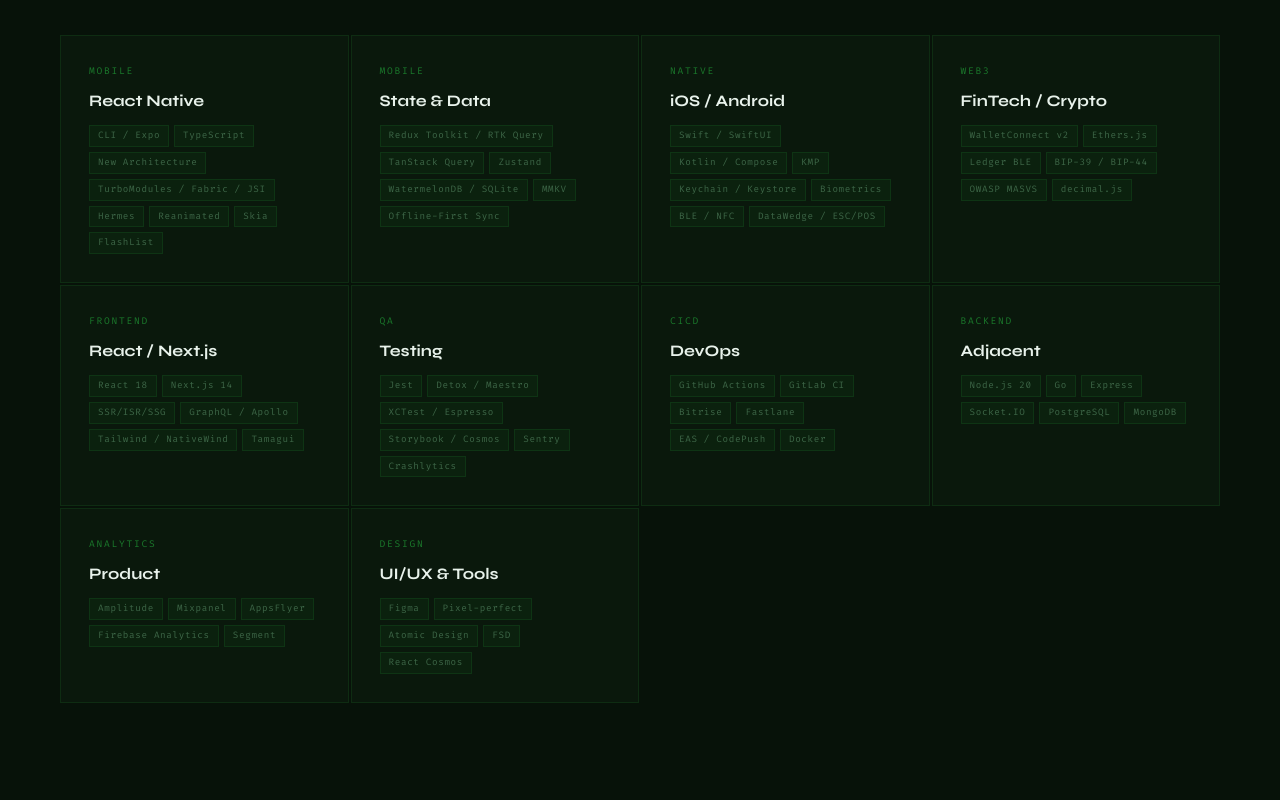
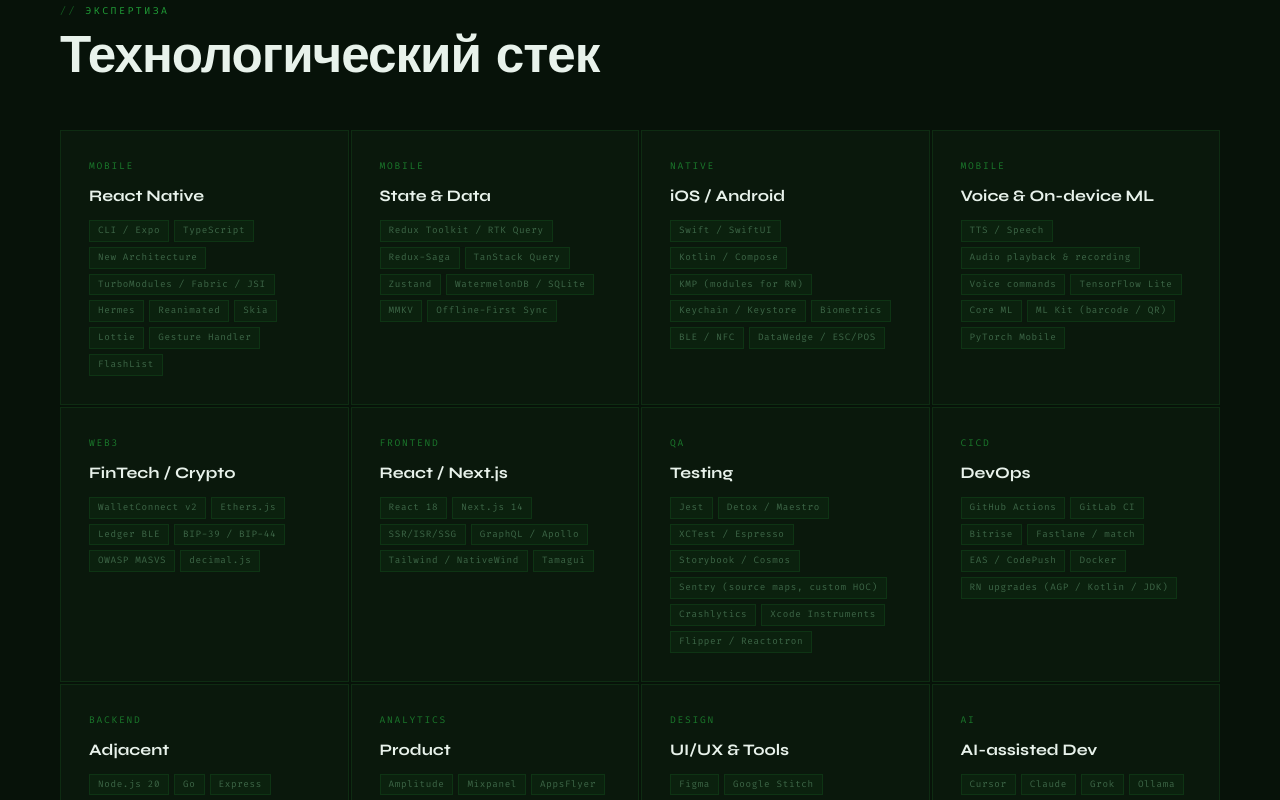
Before and after one commit to AiStockSearch/MYPortfolio, a React (Vite) app: page / in a window 1280 px wide. Shown: the part 2540-3340 px from the top of the page. Built offline with nearby package versions, Linux system fonts and the light colour scheme; no server answers.

Commit message:
content: sync descriptions with confirmed CV (builds/releases, RN upgrades, voice/ML, KMP, UI, Sentry HOC, AI & design tools, MMKV) (#7)
Co-authored-by: Slava Yakimov <anitalorack@yandex.ru>

```diff
--- a/src/content/entities/yaml/engagements/timeline/flowwow-erp.yaml
+++ b/src/content/entities/yaml/engagements/timeline/flowwow-erp.yaml
@@ -63,6 +63,7 @@
         стабильности и предсказуемого UX на кассе"
       - "<span class='m'>TestFlight</span> для iOS-дистрибуции бета-сборок; <span class='m'>Firebase</span> + <span class='m'>Amplitude</span>
         для аналитики событий"
+      - "Since Flowwow I personally own mobile <span class='m'>builds &amp; releases</span>: build.gradle, productFlavors / buildTypes dev / stage / prod, AAB signing (keystore + Play App Signing); Xcode targets, schemes, xcconfig, certificates and provisioning via fastlane match; dev / stage / prod environments via react-native-config with Sentry and Firebase per environment"
     "backend":
       - "Firebase (FCM, analytics) with custom REST to the core"
       - "Amplitude product analytics in addition to Firebase funnels"
@@ -110,6 +111,7 @@
         из‑за гонок жестов и нестабильности на части девайсов"
       - "<span class='m'>TestFlight</span> для iOS-бет; <span class='m'>Firebase</span> + <span class='m'>Amplitude</span> для
         продуктовой аналитики и воронок"
+      - "С Flowwow лично веду мобильную <span class='m'>сборку и релизы</span>: build.gradle, productFlavors / buildTypes dev / stage / prod, подпись AAB (keystore + Play App Signing); Xcode targets, schemes, xcconfig, сертификаты и provisioning через fastlane match; окружения dev / stage / prod через react-native-config с Sentry и Firebase на окружение"
     "backend":
       - "Firebase (FCM, аналитика) вместе с кастомным REST к ядру"
       - "Amplitude как отдельный контур продуктовой аналитики"
--- a/src/content/entities/yaml/engagements/timeline/haqqex-wallet.yaml
+++ b/src/content/entities/yaml/engagements/timeline/haqqex-wallet.yaml
@@ -64,6 +64,7 @@
         backend, release process (GitHub Actions / Fastlane → TestFlight / Play Internal → stores)"
       - "State & networking: Redux Toolkit / RTK Query, Event Emitter patterns, NetInfo for connectivity-aware UX;
         react-native-config for environment separation"
+      - "React Native upgrade <span class='m'>0.74 → 0.79.2</span> with matching Android toolchain bumps (AGP / Kotlin / JDK 17, Gradle 8) and iOS targets / schemes / xcconfig per environment"
     "backend":
       - "Real-time order book & market quotes via WebSocket / Socket.io with reconnect and resync"
       - "RPC clients & EVM contract interaction for non-custodial trading and on-chain flows"
@@ -104,6 +105,7 @@
         API-контрактов с бэкендом, релизный процесс (GitHub Actions / Fastlane → TestFlight / Play Internal → сторы)"
       - "Стейт и сеть: Redux Toolkit / RTK Query, Event Emitter, NetInfo для connectivity-aware UX;
         react-native-config для разделения окружений"
+      - "Апгрейд React Native <span class='m'>0.74 → 0.79.2</span> с обновлением Android-тулчейна (AGP / Kotlin / JDK 17, Gradle 8) и iOS targets / schemes / xcconfig под окружения"
     "backend":
       - "Realtime стакан и котировки через WebSocket / Socket.io с реконнектом и ресинхронизацией"
       - "RPC-клиенты и взаимодействие с EVM-контрактами для non-custodial торговли и on-chain сценариев"
--- a/src/content/entities/yaml/engagements/timeline/mobility-top.yaml
+++ b/src/content/entities/yaml/engagements/timeline/mobility-top.yaml
@@ -35,7 +35,7 @@
       - "**State & API**: **RTK Query** over **RESTful** services (catalog, cart, checkout, profile); cache policies, invalidation,
         optimistic-friendly patterns where safe"
       - "**Realtime**: **WebSocket** channel for price/stock/ops signals the UI subscribed to alongside REST snapshots"
-      - "**Persistence**: **react-native-mmkv** for fast key-value (tokens, flags, lightweight prefs) next to RTK cache strategy"
+      - "**Persistence**: **react-native-mmkv** for fast key-value (cart, tokens, flags, lightweight prefs) next to RTK cache strategy"
       - "**Push**: **Pushy** for reliable notification delivery in the project’s transport choice"
       - "**Analytics**: **Amplitude** + complementary funnel/crash tooling (**Firebase Analytics**, **Crashlytics**,
         **Sentry**) in a production observability bundle"
@@ -59,7 +59,7 @@
       - "**Данные**: **RTK Query** поверх **REST** (каталог, корзина, чекаут, профиль); кэш, инвалидация, аккуратные
         оптимистичные обновления где уместно"
       - "**WebSocket** для живых сигналов (остатки, цены, операционные события) параллельно REST"
-      - "**react-native-mmkv**: быстрые KV (токены, флаги, настройки) рядом с политикой кэша RTK"
+      - "**react-native-mmkv**: быстрые KV (корзина, токены, флаги, настройки) рядом с политикой кэша RTK"
       - "**Pushy** как транспорт **push**-уведомлений в этом проекте"
       - "**Аналитика**: **Amplitude** + **Firebase Analytics**, **Crashlytics**, **Sentry** — полный контур наблюдаемости"
       - "**Биометрия** для быстрого возврата в сессию с fallback на форму входа"
--- a/src/content/entities/yaml/engagements/timeline/transline.yaml
+++ b/src/content/entities/yaml/engagements/timeline/transline.yaml
@@ -48,6 +48,7 @@
         (build → signing → TestFlight / Play Internal) — pipeline initiated, not fully stabilized in ~2 months"
       - "<span class='m'>Tech Lead</span>: mobile track leadership, Code Review, API contract design, internal tooling
         release process"
+      - "React Native upgrade <span class='m'>0.79.2 → 0.84.2</span> (New Architecture) — build and release pipeline owned personally"
     "backend":
       - "API contract design with backend for logistics domains (geo / notify and adjacent)"
       - "Main product repo private: GitLab <span class='m'>transline-mobile/mobile</span> — not public"
@@ -74,6 +75,7 @@
         инициирован, не стабилизирован полностью за ~2 месяца"
       - "<span class='m'>Tech Lead</span>: руководство мобильным направлением, Code Review, API-контракты, релизы
         внутреннего инструментария"
+      - "Апгрейд React Native <span class='m'>0.79.2 → 0.84.2</span> (New Architecture) — сборку и релизы веду лично"
     "backend":
       - "Проектирование API-контрактов с бэкендом (гео / notify и смежные домены)"
       - "Основной product-репозиторий приватный: GitLab <span class='m'>transline-mobile/mobile</span>"
--- a/src/content/resume/cv.ts
+++ b/src/content/resume/cv.ts
@@ -157,7 +157,7 @@
       location: "Москва, м. Академическая · Удалённо / Офис / Релокация",
       profileTitle: "Профиль",
       profileBody:
-        "Senior Mobile Developer, 8+ лет в React Native и нативной разработке (Swift / Kotlin / KMP). Специализация: FinTech / Web3, Enterprise LMS, Offline-First и POS/hardware. Опыт лидирования мобильных команд до 5 человек, публикации в App Store и Google Play, crash-free >99.9%. Фокус: Senior / Lead Mobile (RN) и Mobile Architect (RN + native iOS/Android).\nАнглийский C1. Контрибьютор react-hook-form и zustand. 2 место Web3 Hackathon 2023.\n",
+        "Senior Mobile Developer, 8+ лет в React Native и нативной разработке (Swift / Kotlin / KMP). Специализация: FinTech / Web3, Enterprise LMS, Offline-First и POS/hardware. Опыт лидирования мобильных команд до 5 человек, публикации в App Store и Google Play, crash-free >99.9%. С Flowwow лично веду мобильную сборку и релизы; апгрейды RN: haqqex 0.74 → 0.79.2, Транслайн 0.79.2 → 0.84.2 (New Architecture). Фокус: Senior / Lead Mobile (RN) и Mobile Architect (RN + native iOS/Android).\nГолос и ML на устройстве: TTS / Speech, голосовые команды, TensorFlow Lite, Core ML, ML Kit; KMP-модули для RN. Интерактивный UI: Reanimated, Skia, Lottie, Gesture Handler. Качество: Sentry с source maps и собственным HOC, поиск утечек памяти (Xcode Instruments, Flipper, Reactotron); MMKV, Redux-Saga, RTK Query. AI-инструменты: Cursor, Claude, Grok, Ollama, RAG. Дизайн: Figma, Google Stitch, Linear, Jira.\nАнглийский C1. Контрибьютор react-hook-form и zustand. 2 место Web3 Hackathon 2023.\n",
       expTitle: "Опыт",
       expArea: {
         front: "Frontend",
@@ -215,7 +215,7 @@
       location: "Moscow, Akademicheskaya · Remote / On-site / Relocation",
       profileTitle: "Profile",
       profileBody:
-        "Senior Mobile Developer, 8+ years in React Native and native (Swift / Kotlin / KMP). Focus: FinTech / Web3, Enterprise LMS, Offline-First and POS/hardware. Led mobile teams of up to 5; App Store & Google Play shipping; crash-free >99.9%. Target roles: Senior / Lead Mobile (RN) and Mobile Architect (RN + native iOS/Android).\nEnglish C1. Contributor to react-hook-form and zustand. 2nd place Web3 Hackathon 2023.\n",
+        "Senior Mobile Developer, 8+ years in React Native and native (Swift / Kotlin / KMP). Focus: FinTech / Web3, Enterprise LMS, Offline-First and POS/hardware. Led teams of up to 5; App Store & Google Play shipping; crash-free >99.9%. Personally own mobile builds & releases since Flowwow; RN upgrades: haqqex 0.74 → 0.79.2, Transline 0.79.2 → 0.84.2 (New Architecture). Target roles: Senior / Lead Mobile (RN) and Mobile Architect (RN + native iOS/Android).\nVoice & on-device ML: TTS / Speech, voice commands, TensorFlow Lite, Core ML, ML Kit; KMP modules for RN. Interactive UI: Reanimated, Skia, Lottie, Gesture Handler. Quality: Sentry with source maps and a custom HOC, memory-leak hunting (Xcode Instruments, Flipper, Reactotron); MMKV, Redux-Saga, RTK Query. AI tools: Cursor, Claude, Grok, Ollama, RAG. Design: Figma, Google Stitch, Linear, Jira.\nEnglish C1. Contributor to react-hook-form and zustand. 2nd place Web3 Hackathon 2023.\n",
       expTitle: "Experience",
       expArea: {
         front: "Front",
--- a/src/content/siteContent.ts
+++ b/src/content/siteContent.ts
@@ -48,9 +48,9 @@
     p1Html:
       "I'm a <span class=\"hl\">Senior Mobile Developer</span> with <span class=\"hl\">8+ years</span> in React Native and native (Swift / Kotlin / KMP). Focus: FinTech / Web3, Enterprise LMS, Offline-First and POS/hardware.",
     p2Html:
-      "My sweet spot is <span class=\"hl2\">complex real-time &amp; offline-first systems</span> — trading, logistics, LMS, merchant POS — where performance, architecture and UX all matter equally. Led mobile teams of up to 5; App Store &amp; Google Play shipping; crash-free &gt;99.9%.",
+      "My sweet spot is <span class=\"hl2\">complex real-time &amp; offline-first systems</span> — trading, logistics, LMS, merchant POS — where performance, architecture and UX all matter equally. Led teams of up to 5; I personally own mobile builds &amp; releases since Flowwow (RN upgrades 0.74 → 0.79.2 at haqqex, 0.79.2 → 0.84.2 at Transline); App Store &amp; Google Play shipping; crash-free &gt;99.9%.",
     p3Html:
-      "<span class=\"hl2\">Crypto &amp; exchange</span> mobile work is part of my track record; 🥈 Web3 Hackathon 2023. Contributor to <code>react-hook-form</code> and <code>zustand</code>.",
+      "<span class=\"hl2\">Crypto &amp; exchange</span> mobile work is part of my track record; 🥈 Web3 Hackathon 2023. Contributor to <code>react-hook-form</code> and <code>zustand</code>. Also: voice / TTS and on-device ML (TensorFlow Lite, Core ML, ML Kit), KMP modules for RN, Reanimated / Skia / Lottie, Sentry with a custom HOC.",
     badges: ["TDD", "Clean Code", "Agile/Scrum", "Tech Lead", "Figma → Code", "AI Tools"],
     photoPh: "photo.jpg",
     tag: "Vyacheslav · Moscow · Remote / Relocation",
@@ -61,9 +61,9 @@
     p1Html:
       "Я <span class=\"hl\">Senior Mobile Developer</span> с <span class=\"hl\">8+ годами</span> в React Native и нативной разработке (Swift / Kotlin / KMP). Специализация: FinTech / Web3, Enterprise LMS, Offline-First, POS/hardware.",
     p2Html:
-      "Сильная сторона — <span class=\"hl2\">сложные real-time и offline-first системы</span>: торговля, логистика, LMS, merchant POS — где важны и производительность, и архитектура, и UX. Лидировал мобильные команды до 5 человек; публикации в сторы; crash-free &gt;99.9%.",
+      "Сильная сторона — <span class=\"hl2\">сложные real-time и offline-first системы</span>: торговля, логистика, LMS, merchant POS — где важны и производительность, и архитектура, и UX. Лидировал команды до 5 человек; с Flowwow лично веду мобильную сборку и релизы (апгрейды RN 0.74 → 0.79.2 в haqqex, 0.79.2 → 0.84.2 в Транслайне); публикации в сторы; crash-free &gt;99.9%.",
     p3Html:
-      "В кейсах — <span class=\"hl2\">крипто и биржевые</span> мобильные клиенты; 🥈 Web3 Hackathon 2023. Контрибьютор <code>react-hook-form</code> и <code>zustand</code>.",
+      "В кейсах — <span class=\"hl2\">крипто и биржевые</span> мобильные клиенты; 🥈 Web3 Hackathon 2023. Контрибьютор <code>react-hook-form</code> и <code>zustand</code>. Также: голос / TTS и ML на устройстве (TensorFlow Lite, Core ML, ML Kit), KMP-модули для RN, Reanimated / Skia / Lottie, Sentry с собственным HOC.",
     badges: ["TDD", "Чистый код", "Agile/Scrum", "Tech Lead", "Figma → код", "AI-инструменты"],
     photoPh: "photo.jpg",
     tag: "Вячеслав · Москва · Удалёнка / Релокация",
@@ -76,16 +76,18 @@
 };
 
 export const homeSkillsBlocks = [
-  { cat: "Mobile", name: "React Native", tags: ["CLI / Expo", "TypeScript", "New Architecture", "TurboModules / Fabric / JSI", "Hermes", "Reanimated", "Skia", "FlashList"] },
-  { cat: "Mobile", name: "State & Data", tags: ["Redux Toolkit / RTK Query", "TanStack Query", "Zustand", "WatermelonDB / SQLite", "MMKV", "Offline-First Sync"] },
-  { cat: "Native", name: "iOS / Android", tags: ["Swift / SwiftUI", "Kotlin / Compose", "KMP", "Keychain / Keystore", "Biometrics", "BLE / NFC", "DataWedge / ESC/POS"] },
+  { cat: "Mobile", name: "React Native", tags: ["CLI / Expo", "TypeScript", "New Architecture", "TurboModules / Fabric / JSI", "Hermes", "Reanimated", "Skia", "Lottie", "Gesture Handler", "FlashList"] },
+  { cat: "Mobile", name: "State & Data", tags: ["Redux Toolkit / RTK Query", "Redux-Saga", "TanStack Query", "Zustand", "WatermelonDB / SQLite", "MMKV", "Offline-First Sync"] },
+  { cat: "Native", name: "iOS / Android", tags: ["Swift / SwiftUI", "Kotlin / Compose", "KMP (modules for RN)", "Keychain / Keystore", "Biometrics", "BLE / NFC", "DataWedge / ESC/POS"] },
+  { cat: "Mobile", name: "Voice & On-device ML", tags: ["TTS / Speech", "Audio playback & recording", "Voice commands", "TensorFlow Lite", "Core ML", "ML Kit (barcode / QR)", "PyTorch Mobile"] },
   { cat: "Web3", name: "FinTech / Crypto", tags: ["WalletConnect v2", "Ethers.js", "Ledger BLE", "BIP-39 / BIP-44", "OWASP MASVS", "decimal.js"] },
   { cat: "Frontend", name: "React / Next.js", tags: ["React 18", "Next.js 14", "SSR/ISR/SSG", "GraphQL / Apollo", "Tailwind / NativeWind", "Tamagui"] },
-  { cat: "QA", name: "Testing", tags: ["Jest", "Detox / Maestro", "XCTest / Espresso", "Storybook / Cosmos", "Sentry", "Crashlytics"] },
-  { cat: "CICD", name: "DevOps", tags: ["GitHub Actions", "GitLab CI", "Bitrise", "Fastlane", "EAS / CodePush", "Docker"] },
+  { cat: "QA", name: "Testing", tags: ["Jest", "Detox / Maestro", "XCTest / Espresso", "Storybook / Cosmos", "Sentry (source maps, custom HOC)", "Crashlytics", "Xcode Instruments", "Flipper / Reactotron"] },
+  { cat: "CICD", name: "DevOps", tags: ["GitHub Actions", "GitLab CI", "Bitrise", "Fastlane / match", "EAS / CodePush", "Docker", "RN upgrades (AGP / Kotlin / JDK)"] },
   { cat: "Backend", name: "Adjacent", tags: ["Node.js 20", "Go", "Express", "Socket.IO", "PostgreSQL", "MongoDB"] },
   { cat: "Analytics", name: "Product", tags: ["Amplitude", "Mixpanel", "AppsFlyer", "Firebase Analytics", "Segment"] },
-  { cat: "Design", name: "UI/UX & Tools", tags: ["Figma", "Pixel-perfect", "Atomic Design", "FSD", "React Cosmos"] },
+  { cat: "Design", name: "UI/UX & Tools", tags: ["Figma", "Google Stitch", "Google Mixboard", "Gemini / Nano Banana", "Linear / Jira", "Atomic Design", "FSD"] },
+  { cat: "AI", name: "AI-assisted Dev", tags: ["Cursor", "Claude", "Grok", "Ollama", "RAG", "Custom agent skill packs"] },
 ]
 
 export const homeSkills = {
```
